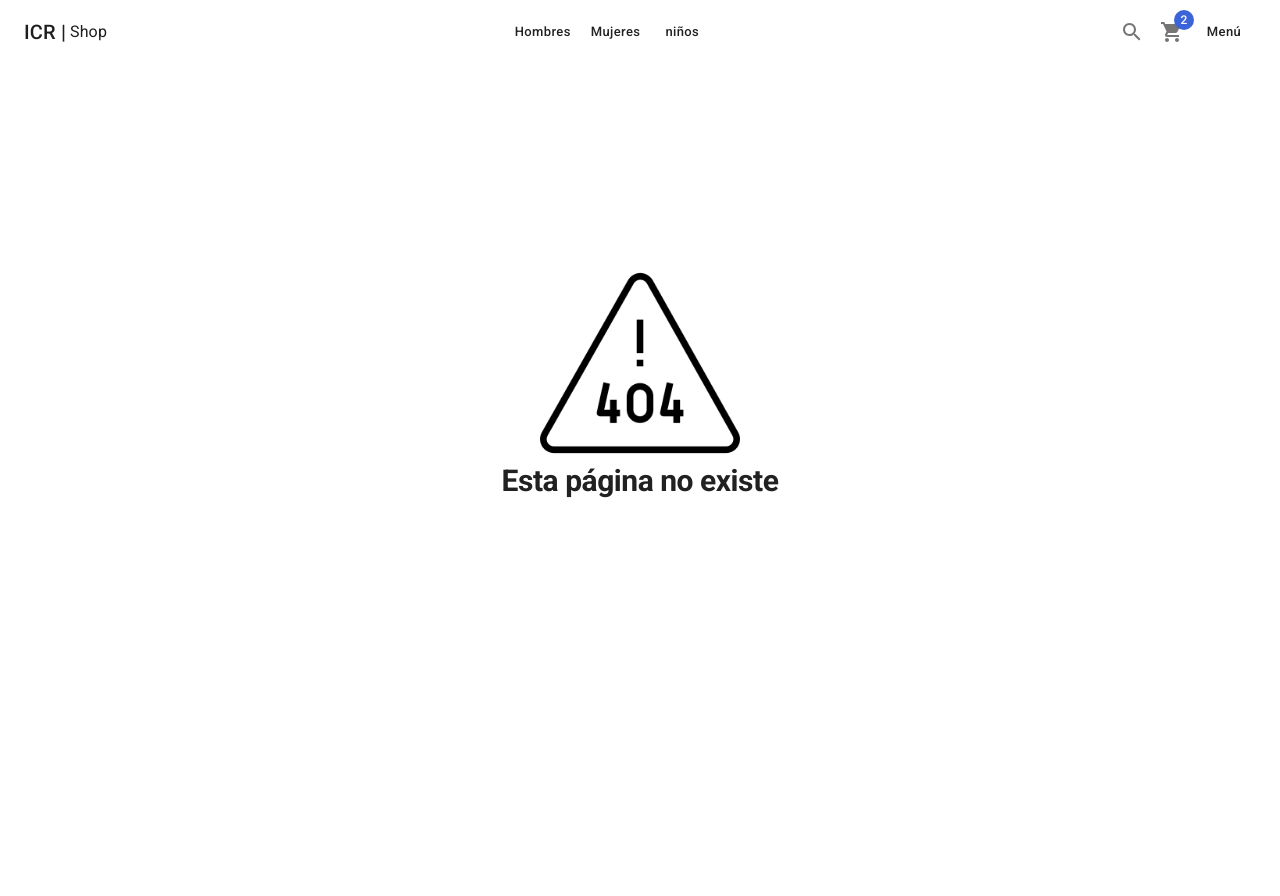
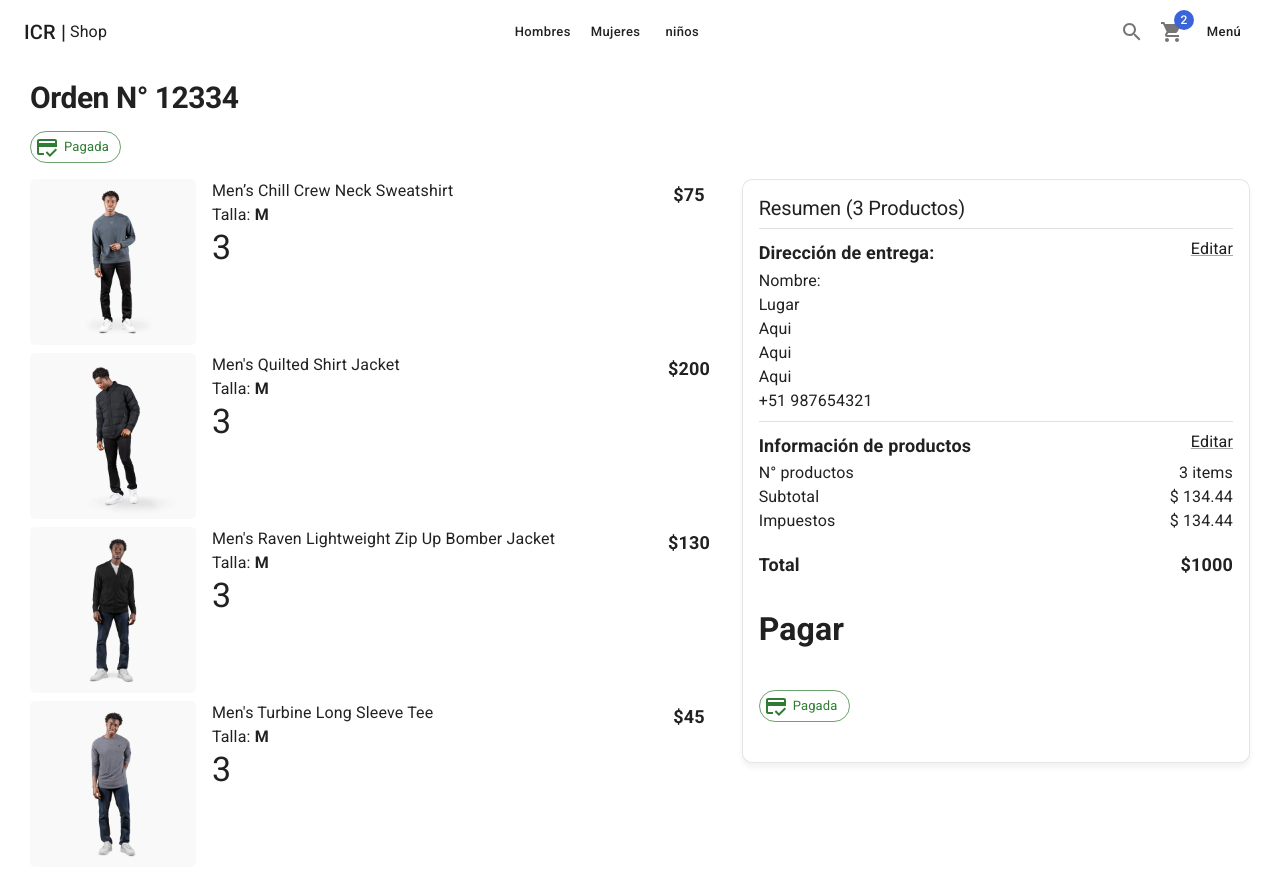
Before and after one commit to AntonyChR/nextjs-teslo-shop, a Next.js app: page /orders/1 in a window 1280 px wide. Before the commit this address had no page. Shown: the top 896 px of the page. Before the commit the page ends 800 px from the top, so only its background shows below. Built offline with nearby package versions, Linux system fonts and the light colour scheme.

Commit message:
ADD: order and history pages

```diff
--- /dev/null
+++ b/pages/orders/[order].tsx
@@ -0,0 +1,62 @@
+import NextLink from 'next/link';
+import { Box , Card, CardContent, Divider, Grid, Typography, Link, Chip } from '@mui/material';
+import { CartList, OrderSummary } from '../../components/cart';
+import { ShopLayout } from '../../components/layouts';
+import { CreditCardOffOutlined, CreditScoreOutlined } from '@mui/icons-material';
+
+const OrderPage = () => {
+    return (
+        <ShopLayout title="Resume de orden N° 12334" pageDescription="Ejecutar compra">
+            <Typography variant="h1" component="h1">
+                Orden N° 12334
+            </Typography>
+            {/* <Chip sx={{my:2}} label="Pendiente de pago" variant='outlined' color='error' icon ={<CreditCardOffOutlined/>}/> */}
+            <Chip sx={{ my: 2 }} label="Pagada" variant="outlined" color="success" icon={<CreditScoreOutlined />} />
+            <Grid container>
+                <Grid item xs={12} sm={7}>
+                    <CartList />
+                </Grid>
+                <Grid item xs={12} sm={5}>
+                    <Card className="summary-card" elevation={0}>
+                        <CardContent>
+                            <Typography variant="h2">Resumen (3 Productos)</Typography>
+                            <Divider sx={{ my: 1 }} />
+                            <Box display="flex" justifyContent="space-between">
+                                <Typography variant="subtitle1">Dirección de entrega:</Typography>
+                                <NextLink href="/checkout/address" passHref>
+                                    <Link underline="always">Editar</Link>
+                                </NextLink>
+                            </Box>
+                            <Typography>Nombre:</Typography>
+                            <Typography>Lugar</Typography>
+                            <Typography>Aqui</Typography>
+                            <Typography>Aqui</Typography>
+                            <Typography>Aqui</Typography>
+                            <Typography>+51 987654321</Typography>
+                            <Divider sx={{ my: 1 }} />
+                            <Box display="flex" justifyContent="space-between">
+                                <Typography variant="subtitle1">Información de productos</Typography>
+                                <NextLink href="/cart" passHref>
+                                    <Link underline="always">Editar</Link>
+                                </NextLink>
+                            </Box>
+                            <OrderSummary />
+                            <Box sx={{ mt: 3 }}>
+                                <h1>Pagar</h1>
+                                <Chip
+                                    sx={{ my: 2 }}
+                                    label="Pagada"
+                                    variant="outlined"
+                                    color="success"
+                                    icon={<CreditScoreOutlined />}
+                                />
+                            </Box>
+                        </CardContent>
+                    </Card>
+                </Grid>
+            </Grid>
+        </ShopLayout>
+    );
+};
+
+export default OrderPage;
```
Also changed, not shown: pages/orders/history.tsx (added, +60 -0 lines).
